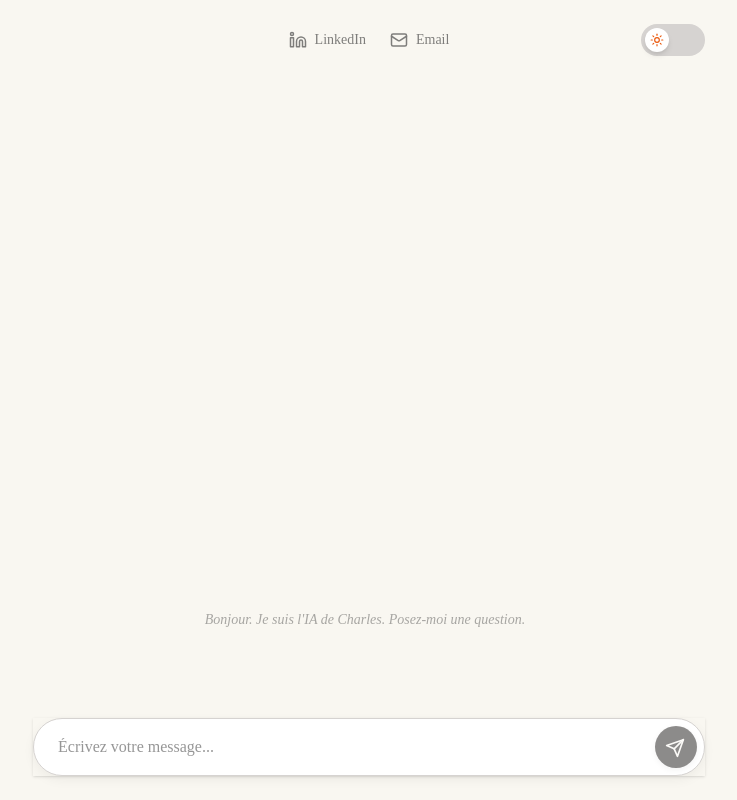
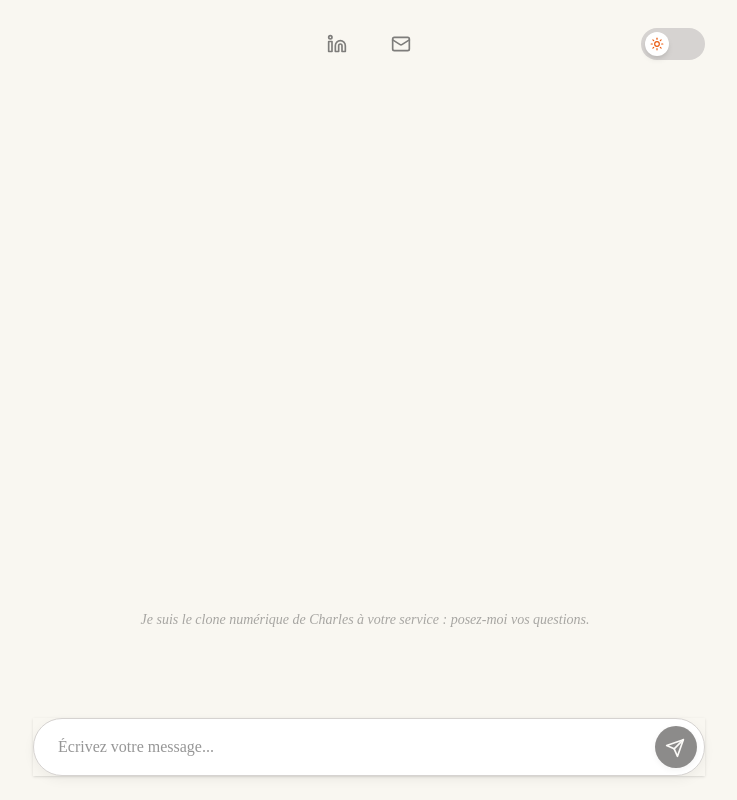
Before and after one commit to charlesbonnet1-del/cv2-chat, a Next.js app: page / in a window 1280 px wide. Shown: the whole page, without its empty margins (271-1008 px from the left). Built offline with nearby package versions, Linux system fonts and the light colour scheme; a web font is replaced by a local one.

Commit message:
Update page.tsx

```diff
--- a/app/page.tsx
+++ b/app/page.tsx
@@ -1,6 +1,7 @@
 "use client";
 
 import { useState, useRef, useEffect } from "react";
+// Import avec un seul point pour éviter l'erreur Vercel
 import ThemeToggle from "./components/ThemeToggle";
 
 type ChatMessage = {
@@ -46,33 +47,32 @@ export default function Home() {
   }
 
   return (
-    // CHANGEMENT MAJEUR ICI : h-screen (hauteur fixe) et suppression de justify-center
     <main className="h-screen w-full flex flex-col items-center p-4 overflow-hidden">
 
       {/* --- EN-TÊTE (HEADER) --- */}
-      {/* shrink-0 empêche le header de s'écraser. z-10 assure qu'il reste au-dessus. */}
       <header className="w-full max-w-2xl flex items-center justify-between mb-4 pt-2 shrink-0 z-10">
 
-        {/* 1. Espaceur gauche (équilibre visuel) */}
+        {/* 1. Espaceur gauche */}
         <div className="w-16"></div>
 
-        {/* 2. LIENS CENTRAUX (Visibles et fixes) */}
+        {/* 2. LIENS CENTRAUX (Logos uniquement) */}
         <div className="flex gap-6">
           <a
-            href="https://www.linkedin.com/in/ton-profil/"
+            href="https://www.linkedin.com/in/charlesbonn3t/"
             target="_blank"
-            className="flex items-center gap-2 opacity-60 hover:opacity-100 transition-opacity text-sm font-medium hover:text-[var(--accent)] cursor-pointer"
+            rel="noopener noreferrer"
+            className="flex items-center justify-center w-10 h-10 rounded-full opacity-60 hover:opacity-100 hover:bg-[var(--user-bg)] transition-all text-[var(--foreground)] hover:text-[var(--accent)]"
+            title="LinkedIn"
           >
-            <svg xmlns="http://www.w3.org/2000/svg" width="18" height="18" viewBox="0 0 24 24" fill="none" stroke="currentColor" strokeWidth="2" strokeLinecap="round" strokeLinejoin="round"><path d="M16 8a6 6 0 0 1 6 6v7h-4v-7a2 2 0 0 0-2-2 2 2 0 0 0-2 2v7h-4v-7a6 6 0 0 1 6-6z"></path><rect x="2" y="9" width="4" height="12"></rect><circle cx="4" cy="4" r="2"></circle></svg>
-            <span>LinkedIn</span>
+            <svg xmlns="http://www.w3.org/2000/svg" width="20" height="20" viewBox="0 0 24 24" fill="none" stroke="currentColor" strokeWidth="2" strokeLinecap="round" strokeLinejoin="round"><path d="M16 8a6 6 0 0 1 6 6v7h-4v-7a2 2 0 0 0-2-2 2 2 0 0 0-2 2v7h-4v-7a6 6 0 0 1 6-6z"></path><rect x="2" y="9" width="4" height="12"></rect><circle cx="4" cy="4" r="2"></circle></svg>
           </a>
 
           <a
-            href="mailto:ton-email@gmail.com"
-            className="flex items-center gap-2 opacity-60 hover:opacity-100 transition-opacity text-sm font-medium hover:text-[var(--accent)] cursor-pointer"
+            href="mailto:charles.bonnet@pm.me"
+            className="flex items-center justify-center w-10 h-10 rounded-full opacity-60 hover:opacity-100 hover:bg-[var(--user-bg)] transition-all text-[var(--foreground)] hover:text-[var(--accent)]"
+            title="Email"
           >
-            <svg xmlns="http://www.w3.org/2000/svg" width="18" height="18" viewBox="0 0 24 24" fill="none" stroke="currentColor" strokeWidth="2" strokeLinecap="round" strokeLinejoin="round"><rect width="20" height="16" x="2" y="4" rx="2"></rect><path d="m22 7-8.97 5.7a1.94 1.94 0 0 1-2.06 0L2 7"></path></svg>
-            <span>Email</span>
+            <svg xmlns="http://www.w3.org/2000/svg" width="20" height="20" viewBox="0 0 24 24" fill="none" stroke="currentColor" strokeWidth="2" strokeLinecap="round" strokeLinejoin="round"><rect width="20" height="16" x="2" y="4" rx="2"></rect><path d="m22 7-8.97 5.7a1.94 1.94 0 0 1-2.06 0L2 7"></path></svg>
           </a>
         </div>
 
@@ -84,18 +84,16 @@ export default function Home() {
 
 
       {/* --- CONTENEUR PRINCIPAL DU CHAT --- */}
-      {/* flex-1 permet de prendre tout l'espace restant sans pousser le header */}
       <div className="w-full max-w-2xl flex flex-col gap-6 flex-1 min-h-0">
 
-        {/* Historique : min-h-0 est CRUCIAL pour que le scroll fonctionne dans un flex container */}
+        {/* Historique */}
         <div className="flex-1 overflow-y-auto pr-2 custom-scrollbar flex flex-col">
 
-          {/* Marge auto en haut pour coller les premiers messages en bas (style chat moderne) */}
           <div className="mt-auto flex flex-col space-y-6">
 
             {messages.length === 0 && !loading && (
               <div className="text-center opacity-40 text-sm italic py-10">
-                Bonjour. Je suis l'IA de Charles. Posez-moi une question.
+                Je suis le clone numérique de Charles à votre service : posez-moi vos questions.
               </div>
             )}
 
@@ -114,7 +112,7 @@ export default function Home() {
           </div>
         </div>
 
-        {/* Input Bar (Fixée en bas du conteneur flex) */}
+        {/* Input Bar */}
         <form onSubmit={(e) => { e.preventDefault(); handleSend(); }} className="relative w-full shadow-sm mb-2 shrink-0">
           <input
             className="w-full outline-none pr-14"
```
